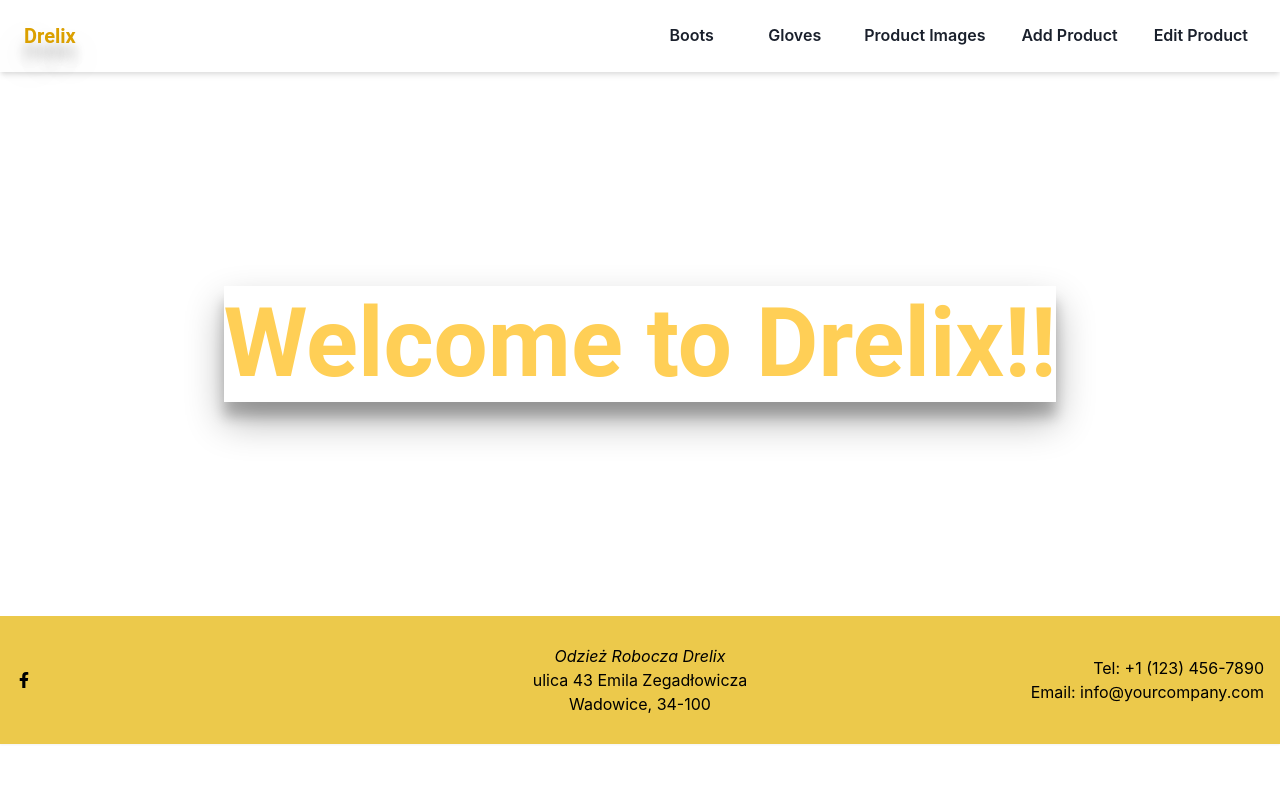
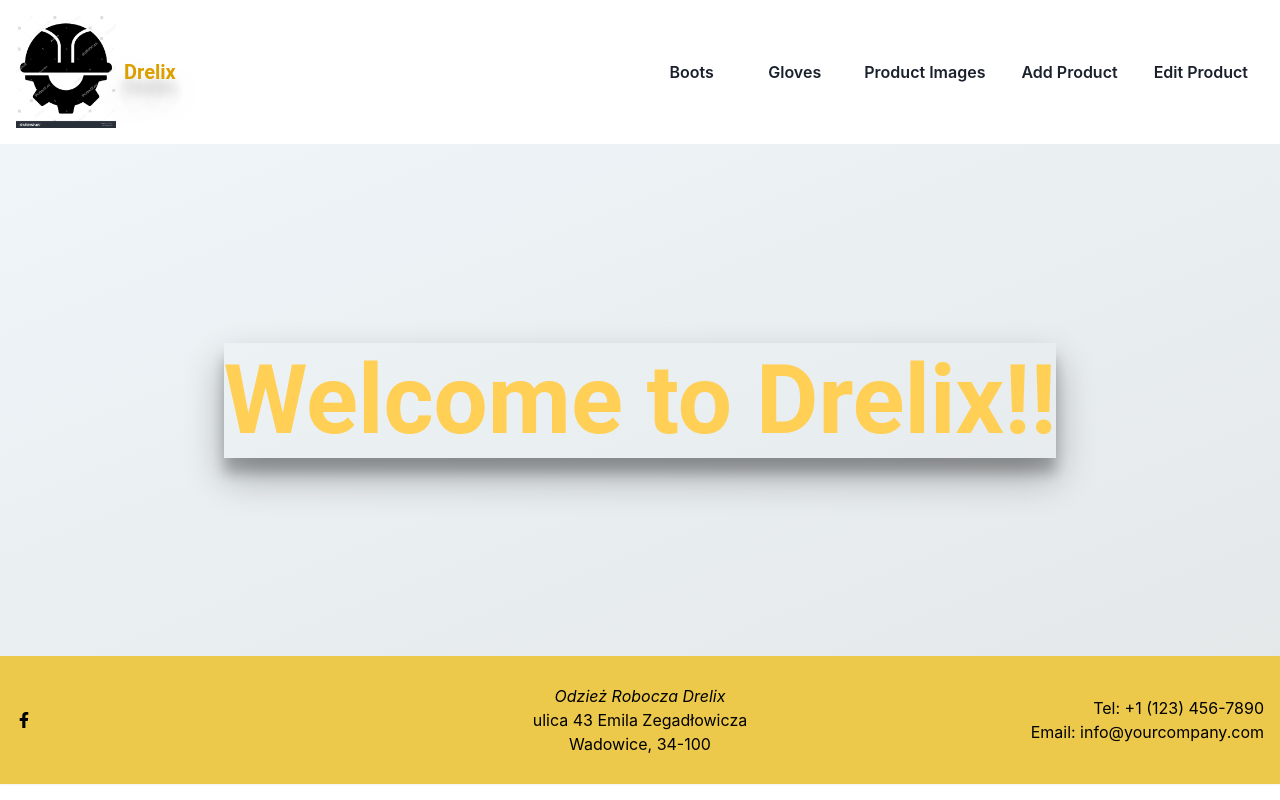
Before and after one commit to AlexDjangoX/next-drelix, a Next.js app: page / in a window 1280 px wide. Built offline with nearby package versions, Linux system fonts and the light colour scheme.

Commit message:
added a logo to header

```diff
--- a/components/header/Header.js
+++ b/components/header/Header.js
@@ -1,4 +1,5 @@
 import React from 'react';
+import Image from 'next/image';
 import {
   useColorModeValue,
   useDisclosure,
@@ -54,7 +55,12 @@ const Header = () => {
               display='grid'
               alignItems='center'
             >
-              {/* <Logo /> */}
+              <Image
+                src='/images/logo.jpg'
+                alt='Choc Logo'
+                width={100}
+                height={100}
+              />
               <VisuallyHidden>Choc</VisuallyHidden>
             </chakra.a>
             <chakra.h1
--- a/components/hero/Hero.js
+++ b/components/hero/Hero.js
@@ -2,6 +2,13 @@ import { Grid, Heading, Text } from '@chakra-ui/react';
 
 const Hero = () => {
   return (
+    <section
+      style={{
+        '--tile-start-rgb': '239, 245, 249',
+        '--tile-end-rgb': '228, 232, 233',
+        background: `linear-gradient(to bottom right, rgb(var(--tile-start-rgb)), rgb(var(--tile-end-rgb)))`,
+      }}
+    >
       <Grid placeItems='center' height='calc(100vh - 18rem)'>
         <Heading
           fontFamily='Roboto'
@@ -12,6 +19,7 @@ const Hero = () => {
           Welcome to Drelix!!
         </Heading>
       </Grid>
+    </section>
   );
 };
 
--- a/components/layout/Layout.js
+++ b/components/layout/Layout.js
@@ -11,7 +11,7 @@ const Layout = ({ children }) => (
     </Head>
     <main>
       <Header />
-      <Box maxWidth='container.xl' margin='0 auto' p={4}>
+      <Box margin='0 auto' p={0}>
         {children}
       </Box>
       <Footer />
--- a/styles/globals.css
+++ b/styles/globals.css
@@ -1,8 +1,8 @@
 :root {
   --max-width: 1100px;
   --border-radius: 12px;
-  --font-mono: ui-monospace, Menlo, Monaco, 'Cascadia Mono', 'Segoe UI Mono',
-    'Roboto Mono', 'Oxygen Mono', 'Ubuntu Monospace', 'Source Code Pro',
+  --font-mono: 'Roboto Mono', ui-monospace, Menlo, Monaco, 'Cascadia Mono',
+    'Segoe UI Mono', 'Oxygen Mono', 'Ubuntu Monospace', 'Source Code Pro',
     'Fira Mono', 'Droid Sans Mono', 'Courier New', monospace;
 
   --foreground-rgb: 0, 0, 0;
```
Also changed, not shown: public/images/logo.jpg (added). Lines whose indentation alone changed are shown as unchanged.
